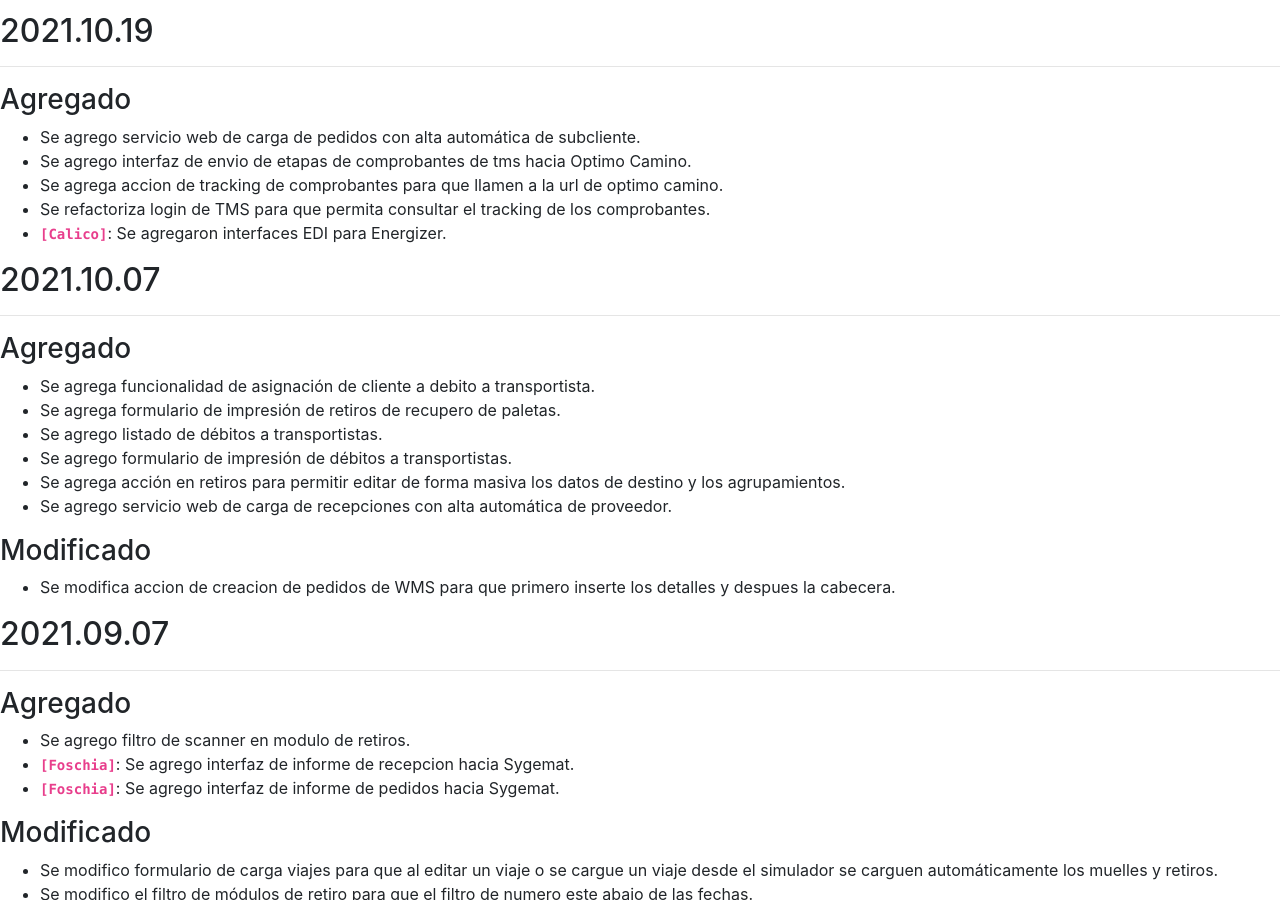
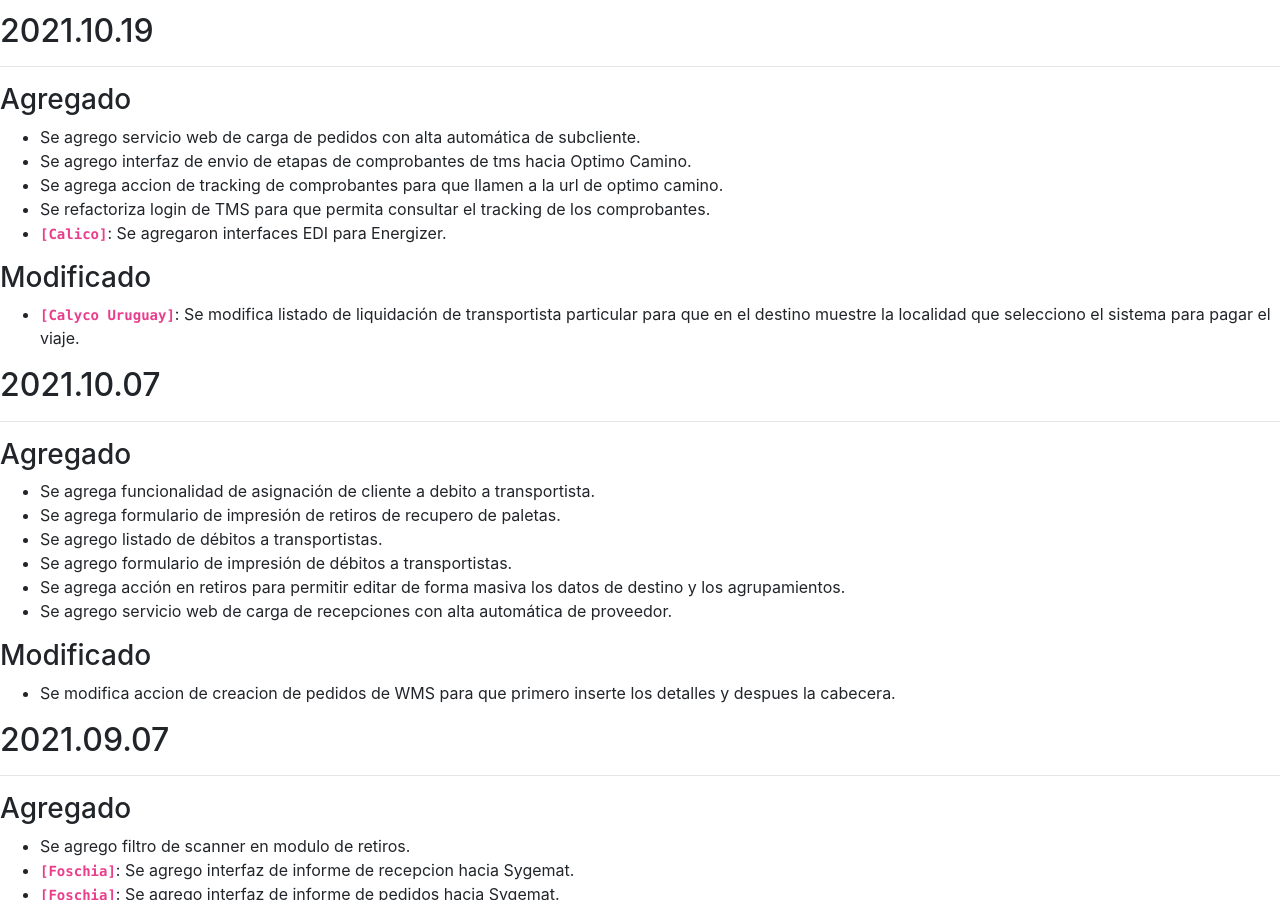
Before and after one commit to brainsys-arsaad/versionado, a Jekyll site: the page built from registro-cambios.markdown, in a window 1280 px wide and 900 px high, scrolled down 1090 px. Built offline with Jekyll 4.4.1, drawn with Linux system fonts in a browser that asks for light colours.

Commit message:
Update registro-cambios.markdown

```diff
--- a/registro-cambios.markdown
+++ b/registro-cambios.markdown
@@ -93,6 +93,9 @@ El formato esta basado en [Keep a Changelog](https://keepachangelog.com/es-ES/1.
 - Se agrega accion de tracking de comprobantes para que llamen a la url de optimo camino.
 - Se refactoriza login de TMS para que permita consultar el tracking de los comprobantes.
 - **`[Calico]`**: Se agregaron interfaces EDI para Energizer.
+
+### Modificado
+- **`[Calyco Uruguay]`**: Se modifica listado de liquidación de transportista particular para que en el destino muestre la localidad que selecciono el sistema para pagar el viaje.
 
 ## 2021.10.07
 ---
```
